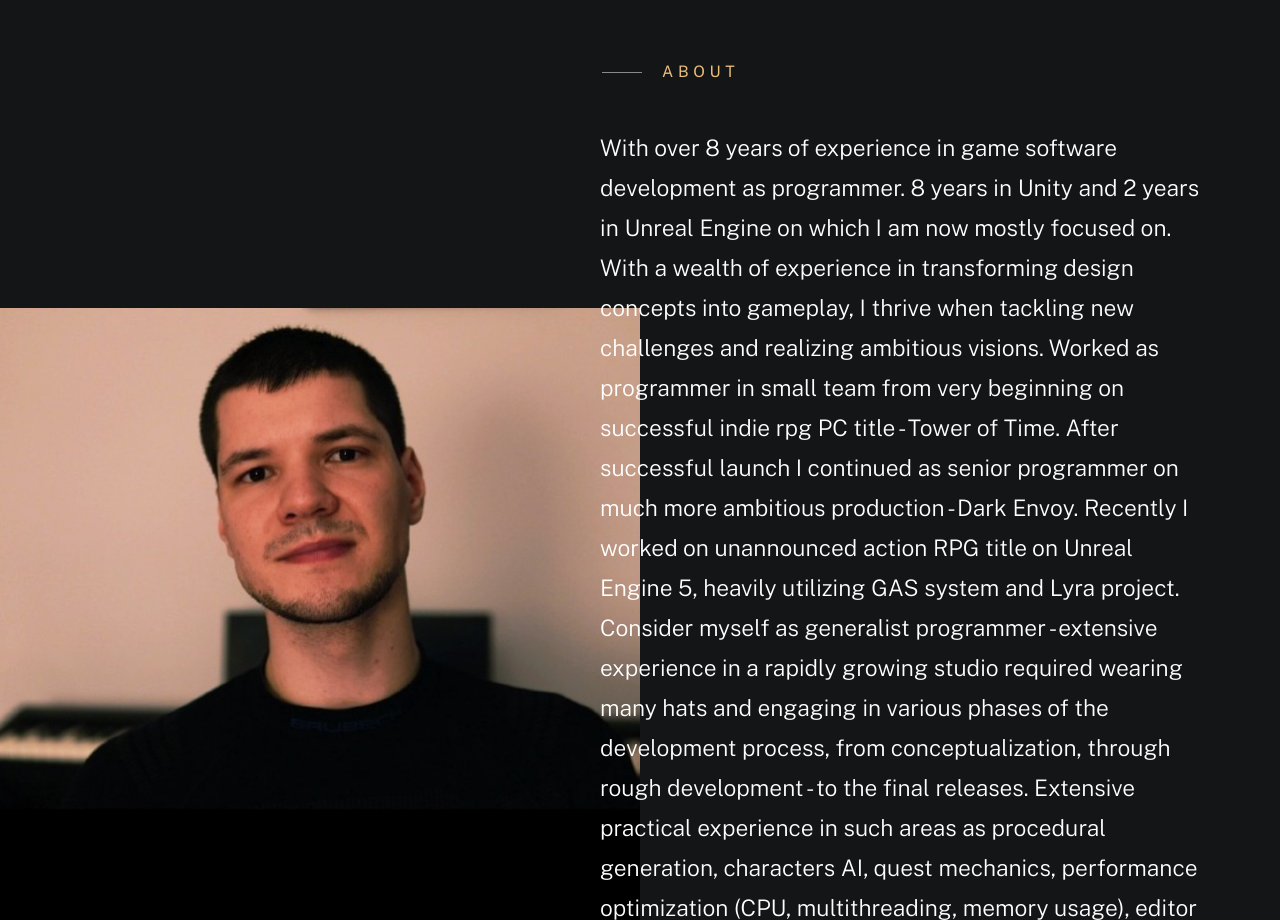
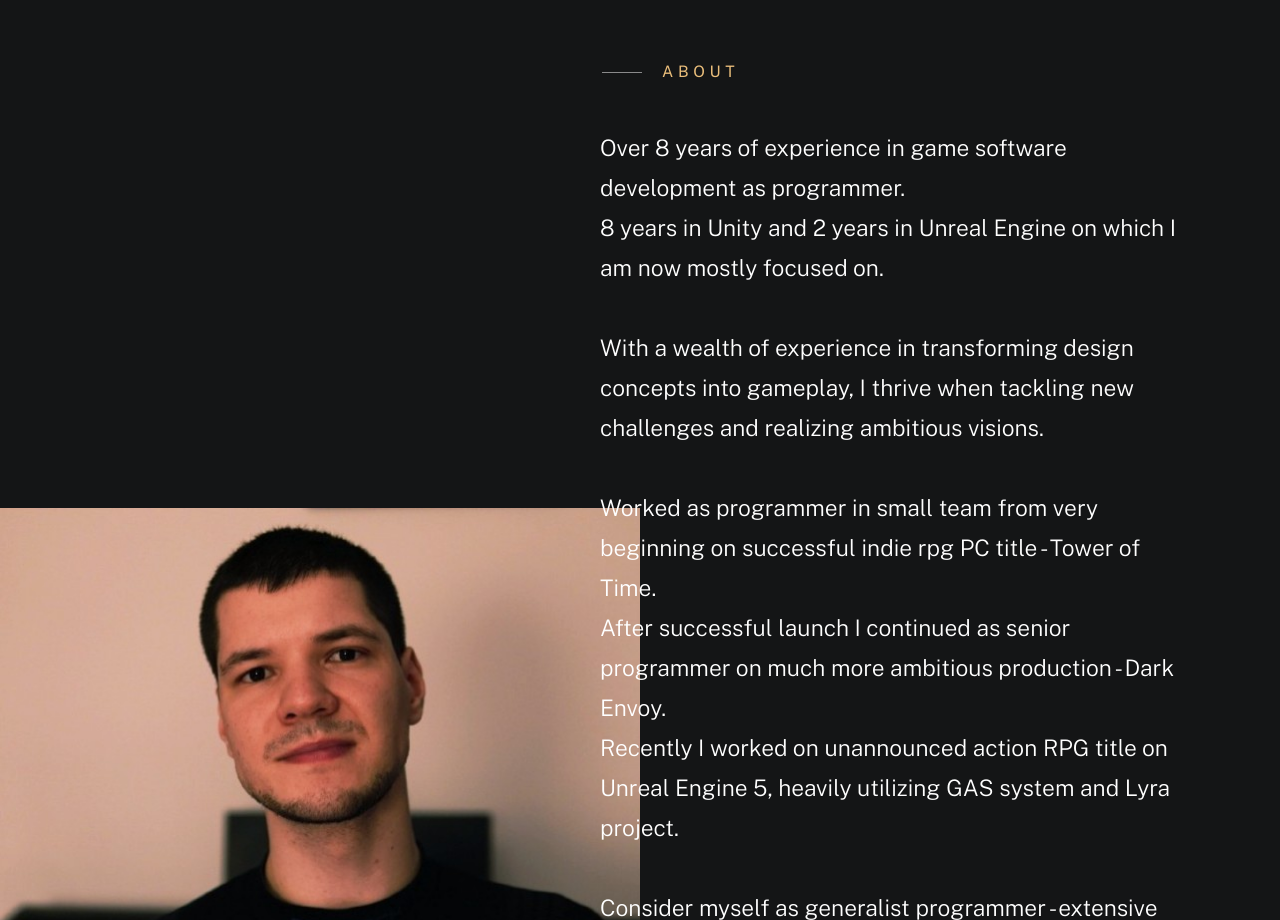
Before and after one commit to grzpotry/grzpotry.github.io, a plain HTML site: page index.html in a window 1280 px wide. Shown: the part 960-1880 px from the top of the page. Drawn offline with nearby package versions, Linux system fonts and the light colour scheme; a web font is replaced by a local one.

Commit message:
cv update

```diff
--- a/index.html
+++ b/index.html
@@ -122,21 +122,21 @@
                                 About
                             </h2>
                             <p class="attention-getter" data-animate-el>
-                                With over 8 years of experience in game software development as programmer.
-8 years in Unity and 2 years in Unreal Engine on which I am now mostly focused on.
+                                Over 8 years of experience in game software development as programmer.<br>
+8 years in Unity and 2 years in Unreal Engine on which I am now mostly focused on.<br><br>
 
-With a wealth of experience in transforming design concepts into gameplay, I thrive when tackling new challenges and realizing ambitious visions.
+With a wealth of experience in transforming design concepts into gameplay, I thrive when tackling new challenges and realizing ambitious visions.<br><br>
 
-Worked as programmer in small team from very beginning on successful indie rpg PC title - Tower of Time.
-After successful launch I continued as senior programmer on much more ambitious production - Dark Envoy.
+Worked as programmer in small team from very beginning on successful indie rpg PC title - Tower of Time.<br>
+After successful launch I continued as senior programmer on much more ambitious production - Dark Envoy.<br>
 
-Recently I worked on unannounced action RPG title on Unreal Engine 5, heavily utilizing GAS system and Lyra project.
+Recently I worked on unannounced action RPG title on Unreal Engine 5, heavily utilizing GAS system and Lyra project.<br><br>
 
-Consider myself as generalist programmer - extensive experience in a rapidly growing studio required wearing many hats and engaging in various phases of the development process, from conceptualization, through rough development - to the final releases.
+Consider myself as generalist programmer - extensive experience in a rapidly growing studio required wearing many hats and engaging in various phases of the production process, from conceptualization, through rough development - to the final releases. <br><br>
 
-Extensive practical experience in such areas as procedural generation, characters AI, quest mechanics, performance optimization (CPU, multithreading, memory usage), editor tools, continuous integration, 3rd party tools integration & maintenance. Supported multiplayer & networking features.
+Extensive practical experience in such areas as procedural generation, characters AI, quest mechanics, performance optimization (CPU, multithreading, memory usage), editor tools, continuous integration, 3rd party tools integration & maintenance. Supported multiplayer & networking features.<br><br>
 
-Leaded quest scripting team for 2 years - in parallel to coding duties.
+Leaded quest scripting team for 2 years - in parallel to coding duties.<br>
                             </p>
                             <a href="cv.pdf" class="btn btn--medium u-fullwidth" data-animate-el>Download CV</a>
 
```
Also changed, not shown: 1 other file.
